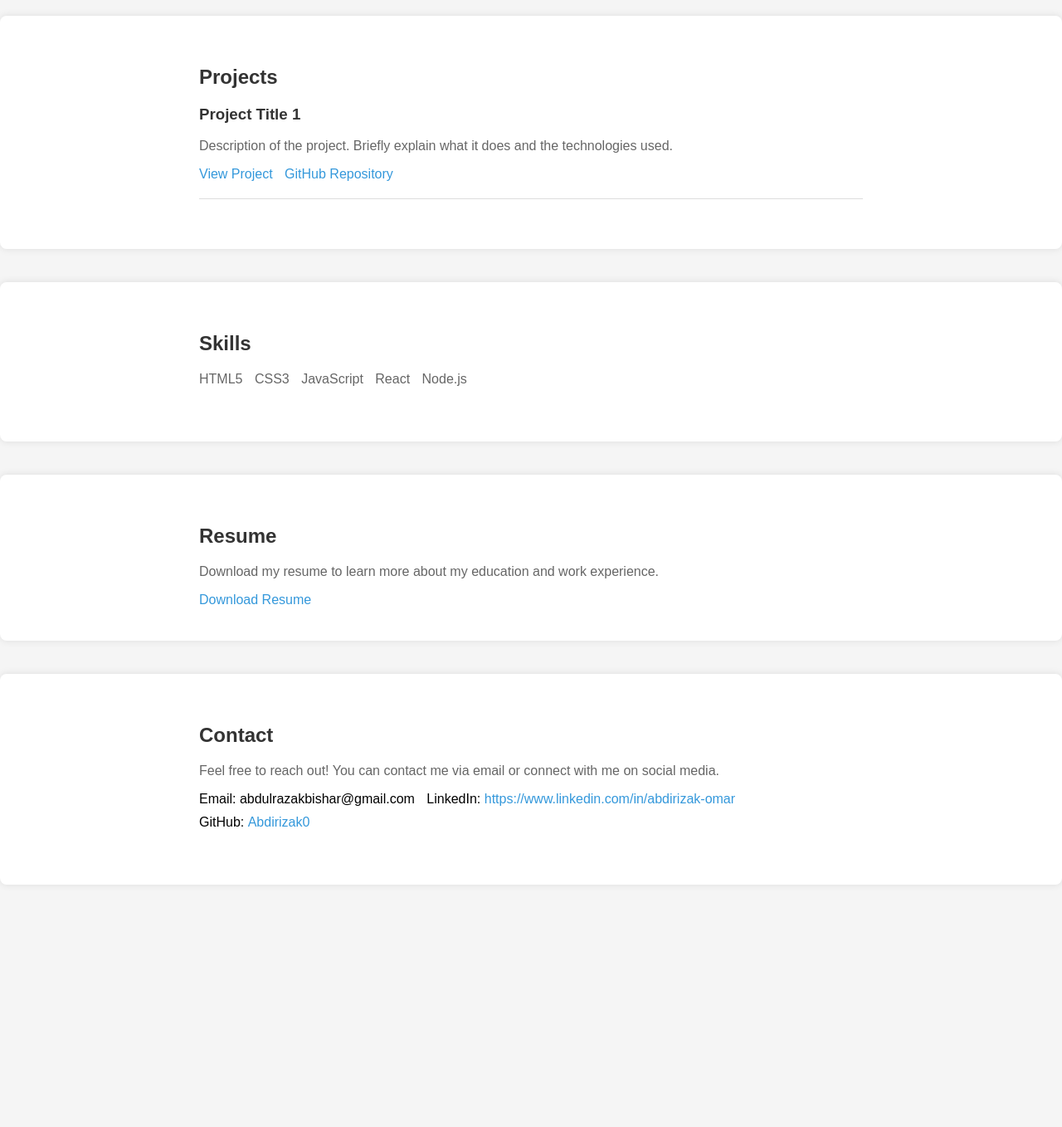
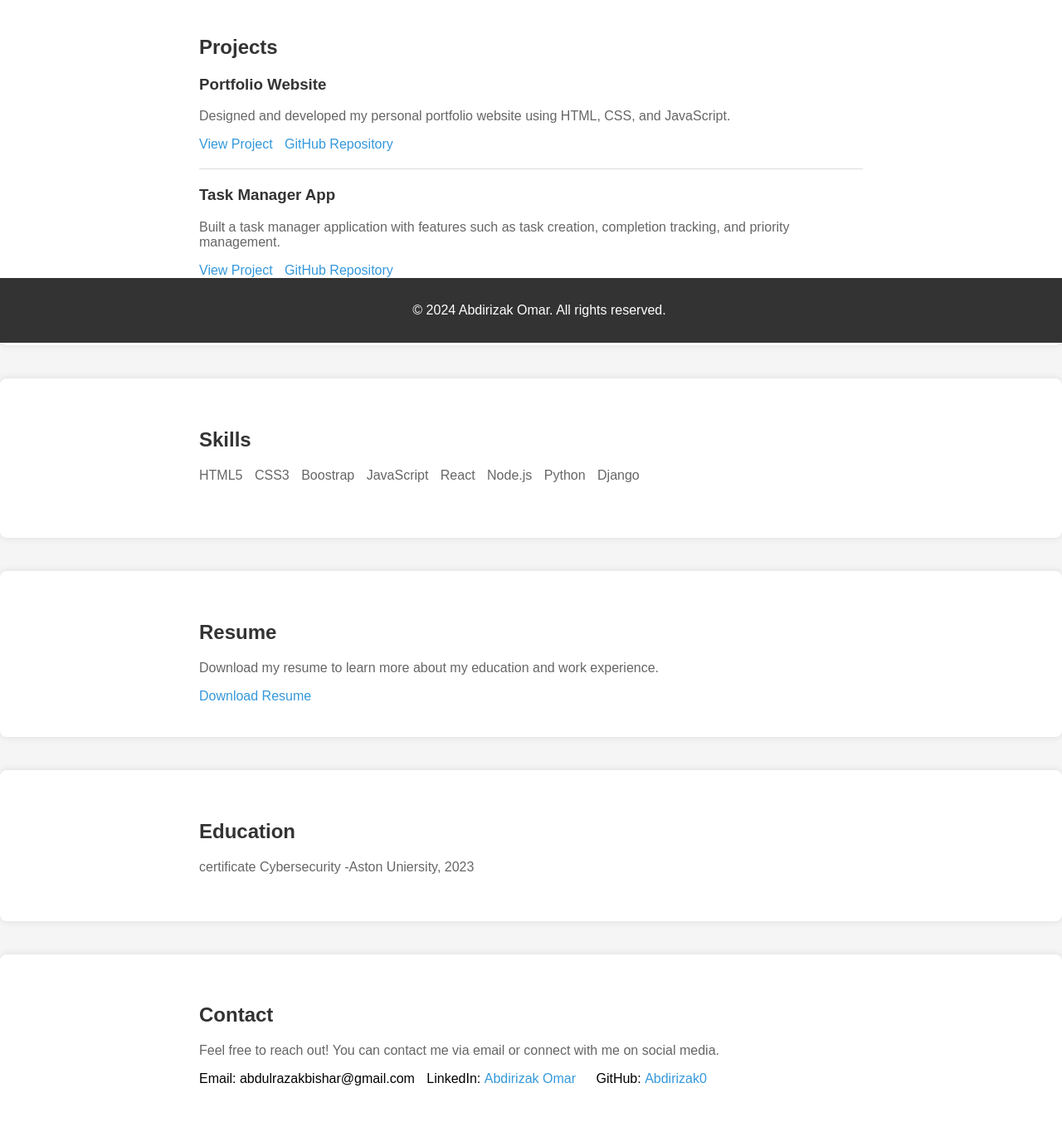
Before and after one commit to Abdirizak0/SimpleCrafts-by-Abdirizak, a plain HTML site: page index.html in a window 1280 px wide. Shown: the part 387-1745 px from the top of the page at 83% size. Before the commit the page ends 1493 px from the top, so only its background shows below. Drawn offline with Linux system fonts and the light colour scheme; files that its build step writes are made by us from their sources.

Commit message:
Add content and styling to portfolio

```diff
--- a/css/style.css
+++ b/css/style.css
@@ -108,3 +108,39 @@ ul li a:hover {
     text-decoration: underline;
     color: #000;
 }
+
+/* Add these styles to style.css */
+
+#education {
+    background-color: #fff;
+    box-shadow: 0 0 10px rgba(0, 0, 0, 0.1);
+    border-radius: 8px;
+    overflow: hidden;
+    margin-bottom: 40px;
+    padding: 20px;
+}
+
+#education h2 {
+    color: #333;
+}
+
+#education p {
+    color: #666;
+    font-size: 16px;
+}
+
+/* Add these styles to style.css */
+
+footer {
+    background-color: #333;
+    color: #fff;
+    text-align: center;
+    padding: 10px;
+    position: fixed;
+    bottom: 0;
+    width: 100%;
+}
+
+footer p {
+    margin: 0;
+}
--- a/index.html
+++ b/index.html
@@ -4,9 +4,8 @@
 <head>
     <meta charset="UTF-8">
     <meta name="viewport" content="width=device-width, initial-scale=1.0">
-
     <link rel="stylesheet" href="style.css">
-    <title>Abdirizak - Full Stack Developer</title>
+    <title>Abdirizak- Full Stack Developer</title>
 </head>
 
 <body>
@@ -23,10 +22,7 @@
     <section id="about">
         <div class="container">
             <h2>About Me</h2>
-            <p>Hi there! I'm Abdirizak, a passionate Full Stack Developer based in [Your Location].
-                I love creating web applications that solve real-world problems. My expertise includes
-                [mention any specific technologies or skills you want to highlight]. Let's build something amazing
-                together!</p>
+            <p>Write a brief introduction about yourself here.</p>
         </div>
     </section>
 
@@ -34,15 +30,28 @@
 <section id="projects">
     <div class="container">
         <h2>Projects</h2>
+
+        <!-- Project 1 -->
         <div class="project">
-                <h3>Project Title 1</h3>
-                <p>Description of the project. Briefly explain what it does and the technologies used.</p>
+            <h3>Portfolio Website</h3>
+            <p>Designed and developed my personal portfolio website using HTML, CSS, and JavaScript.</p>
             <a href="#" target="_blank">View Project</a>
             <a href="#" target="_blank">GitHub Repository</a>
         </div>
-            <!-- Add your project details here -->
+
+        <!-- Project 2 -->
+        <div class="project">
+            <h3>Task Manager App</h3>
+            <p>Built a task manager application with features such as task creation, completion tracking, and priority management.</p>
+            <a href="#" target="_blank">View Project</a>
+            <a href="#" target="_blank">GitHub Repository</a>
+        </div>
+
+        <!-- Add more projects as needed -->
+
     </div>
 </section>
+
 
     <!-- Skills Section -->
 <section id="skills">
@@ -51,14 +60,17 @@
         <ul>
             <li>HTML5</li>
             <li>CSS3</li>
+            <li>Boostrap</li>
             <li>JavaScript</li>
             <li>React</li>
             <li>Node.js</li>
-
+            <li>Python</li>
+            <li>Django</li>
+            <!-- Add more skills as needed -->
         </ul>
-
     </div>
 </section>
+
 
     <!-- Resume Section -->
 <section id="resume">
@@ -70,6 +82,18 @@
     </div>
 </section>
 
+</section>
+
+<!-- Education Section -->
+<section id="education">
+    <div class="container">
+        <h2>Education</h2>
+        <p>certificate Cybersecurity  -Aston Uniersity, 2023</p>
+        <!-- Add more education details as needed -->
+    </div>
+</section>
+
+
     <!-- Contact Section -->
 <section id="contact">
     <div class="container">
@@ -77,12 +101,20 @@
         <p>Feel free to reach out! You can contact me via email or connect with me on social media.</p>
         <ul>
             <li>Email: abdulrazakbishar@gmail.com</li>
-            <li>LinkedIn: <a href="#" target="_blank">https://www.linkedin.com/in/abdirizak-omar</a></li>
+            <li>LinkedIn: <a href="#" target="_blank">Abdirizak Omar</a></li>
             <li>GitHub: <a href="#" target="_blank">Abdirizak0</a></li>
+            <!-- Add more contact details as needed -->
         </ul>
-
     </div>
 </section>
+
+ <!-- Footer Section -->
+ <footer>
+    <div class="container">
+        <p>&copy; 2024 Abdirizak Omar. All rights reserved.</p>
+    </div>
+</footer>
+
 <script defer src="js/script.js"></script>
 
 
```
Lines whose indentation alone changed are shown as unchanged.
